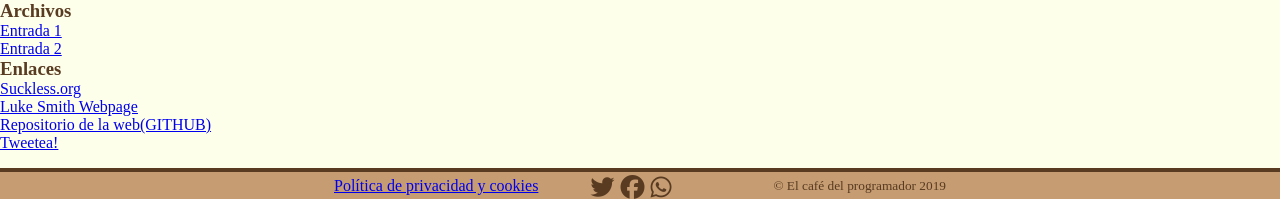
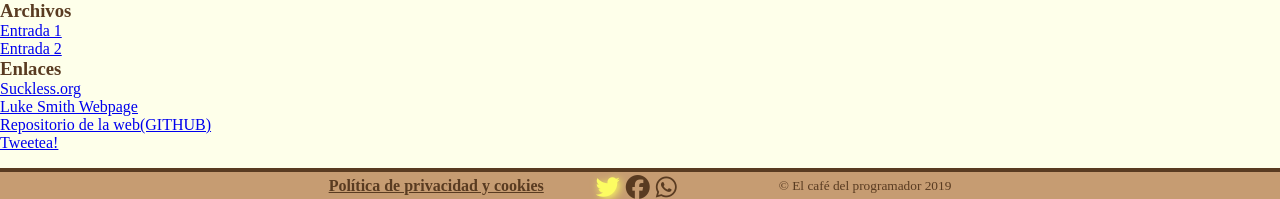
Before and after one commit to DLGEJ-Entornos/T2HTML, a plain HTML site: page index.html in a window 1280 px wide. In both pictures the pointer is over the icon 602 px from the left and 1594 px from the top of the page. Shown: the part 1407-1606 px from the top of the page. Drawn offline with Linux system fonts and the light colour scheme.

Commit message:
hover de footer links y socialIcons hecho

```diff
--- a/css/generales.css
+++ b/css/generales.css
@@ -91,12 +91,28 @@ footer{
     background-color: #C69C72;
     text-align: center;
 }
+footer small,footer div,footer i{
+    display: inline;
+    vertical-align: middle;
+}
 #socialIcons{
     font-size: 1.5rem;
     margin-left: 2em;
     margin-right: 4em;
 }
-footer small,footer div,footer i{
-    display: inline;
-    vertical-align: middle;
+#socialIcons i:hover{
+    /* font-size: 1.5rem;
+    margin-left: 2em;
+    margin-right: 4em; */
+    color: #FCFC62;
+    text-shadow: 2px 2px 8px #FCFC62;
 }
+footer div a{
+    color: #593B21;
+    font-weight: 800;
+}
+footer div a:hover{
+    color: #FCFC62;
+    text-shadow: 2px 2px 8px #FCFC62;
+    font-weight: 800;
+}
```
